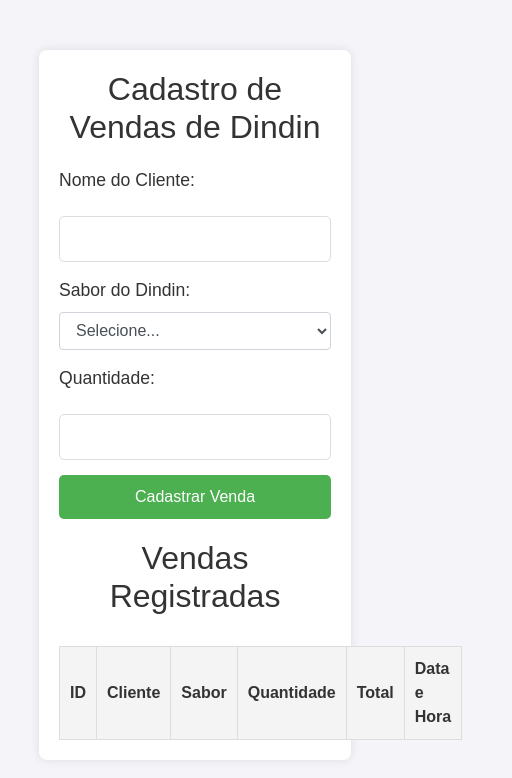
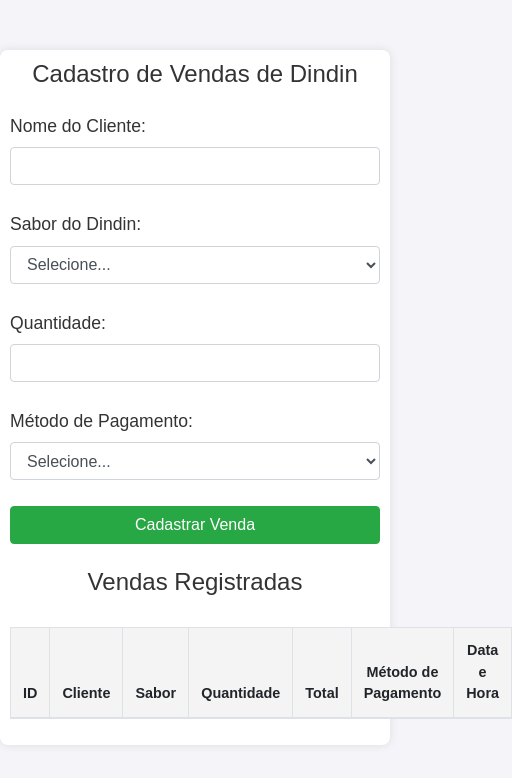
Before and after one commit to GustavoGc1702/vendas-dindin, a plain HTML site: page index.html in a window 390 px wide. Shown: the whole page, 512 px wide, since content can reach past the window. Drawn offline with nearby package versions, Linux system fonts and the light colour scheme.

Commit message:
Versão 2

```diff
--- a/index.html
+++ b/index.html
@@ -10,14 +10,16 @@
 <body>
 
     <div class="container">
-        <h1>Cadastro de Vendas de Dindin</h1>
+        <h1 class="text-center mb-4">Cadastro de Vendas de Dindin</h1>
 
         <!-- Formulário de Cadastro -->
-        <form id="formCadastro">
-            <label for="nome_cliente">Nome do Cliente:</label>
-            <input type="text" id="nome_cliente" name="nome_cliente" required>
+        <form id="formCadastro" class="mb-4">
+            <div class="form-group">
+                <label for="nome_cliente">Nome do Cliente:</label>
+                <input type="text" id="nome_cliente" name="nome_cliente" class="form-control" required>
+            </div>
 
-            <div>
+            <div class="form-group">
                 <label for="sabor_dindin">Sabor do Dindin:</label>
                 <select class="form-control" id="sabor" required>
                     <option value="">Selecione...</option>
@@ -29,18 +31,31 @@
                 </select>
             </div>
 
-            <label for="quantidade">Quantidade:</label>
-            <input type="number" id="quantidade" name="quantidade" required>
+            <div class="form-group">
+                <label for="quantidade">Quantidade:</label>
+                <input type="number" id="quantidade" name="quantidade" class="form-control" required>
+            </div>
 
-            <button type="submit">Cadastrar Venda</button>
+            <!-- Novo campo para Método de Pagamento -->
+            <div class="form-group">
+                <label for="metodo_pagamento">Método de Pagamento:</label>
+                <select class="form-control" id="metodo_pagamento" required>
+                    <option value="">Selecione...</option>
+                    <option value="Pix">Pix</option>
+                    <option value="Cartão">Cartão</option>
+                    <option value="Dinheiro">Dinheiro</option>
+                </select>
+            </div>
+
+            <button type="submit" class="btn btn-success btn-block">Cadastrar Venda</button>
         </form>
 
         <!-- Mensagens de Feedback -->
-        <div id="feedback"></div>
+        <div id="feedback" class="text-center mb-4"></div>
 
         <!-- Tabela de Vendas -->
-        <h2>Vendas Registradas</h2>
-        <table id="tabelaVendas">
+        <h2 class="text-center mb-4">Vendas Registradas</h2>
+        <table id="tabelaVendas" class="table table-bordered table-striped">
             <thead>
                 <tr>
                     <th>ID</th>
@@ -48,6 +63,7 @@
                     <th>Sabor</th>
                     <th>Quantidade</th>
                     <th>Total</th>
+                    <th>Método de Pagamento</th>
                     <th>Data e Hora</th>
                 </tr>
             </thead>
--- a/src/script.js
+++ b/src/script.js
@@ -25,8 +25,9 @@ function atualizarTabela(vendas) {
             <td>${venda.id}</td>
             <td>${venda.nome_cliente}</td>
             <td>${venda.sabor_dindin}</td>
-            <td>${venda.quantidade}</td>
-            <td> R$ ${parseFloat(venda.total).toFixed(2)}</td>
+            <td style="text-align: center;">${venda.quantidade}</td>
+            <td>R$ ${parseFloat(venda.total).toFixed(2)}</td>
+            <td>${venda.metodo_pagamento}</td>
             <td>${venda.data_hora}</td>
         `;
     });
@@ -46,10 +47,12 @@ document.getElementById('formCadastro').addEventListener('submit', function(even
     const nomeCliente = document.getElementById('nome_cliente').value;
     const saborDindin = document.getElementById('sabor').value;
     const quantidade = document.getElementById('quantidade').value;
+    const metodoPagamento = document.getElementById('metodo_pagamento').value;
     const dataHora = new Date().toLocaleString();
-    const total = quantidade * 5 ;
+    const total = quantidade * 5;
+
     // Validação de campos
-    if (!nomeCliente || !saborDindin || !quantidade) {
+    if (!nomeCliente || !saborDindin || !quantidade || !metodoPagamento) {
         exibirMensagem('Todos os campos são obrigatórios!', 'error');
         return;
     }
@@ -60,6 +63,7 @@ document.getElementById('formCadastro').addEventListener('submit', function(even
         nome_cliente: nomeCliente,
         sabor_dindin: saborDindin,
         quantidade: parseInt(quantidade),
+        metodo_pagamento: metodoPagamento,
         data_hora: dataHora,
         total: parseInt(total)
     };
@@ -78,6 +82,7 @@ document.getElementById('formCadastro').addEventListener('submit', function(even
     document.getElementById('nome_cliente').value = '';
     document.getElementById('sabor').value = '';
     document.getElementById('quantidade').value = '';
+    document.getElementById('metodo_pagamento').value = '';
 
     // Exibir mensagem de sucesso
     exibirMensagem('Venda cadastrada com sucesso!', 'success');
--- a/src/style.css
+++ b/src/style.css
@@ -11,7 +11,7 @@ body {
 }
 
 .container {
-    width: 80%;
+    width: 90%;
     margin: 50px auto;
     padding: 20px;
     background-color: #fff;
@@ -36,7 +36,7 @@ form label {
     font-size: 1.1em;
 }
 
-form input {
+form input, form select {
     padding: 10px;
     font-size: 1em;
     border-radius: 5px;
@@ -71,10 +71,29 @@ table {
 
 table th, table td {
     padding: 10px;
-    text-align: left;
+    text-align: center;
     border: 1px solid #ddd;
 }
 
 table th {
     background-color: #f4f4f4;
 }
+
+@media (max-width: 767px) {
+    .container {
+        width: 100%;
+        padding: 10px;
+    }
+
+    h1, h2 {
+        font-size: 1.5em;
+    }
+
+    table th, table td {
+        font-size: 0.9em;
+    }
+
+    form {
+        gap: 10px;
+    }
+}
```
